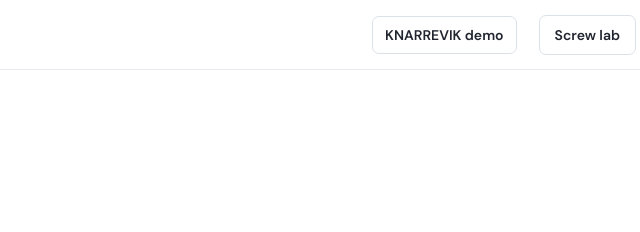
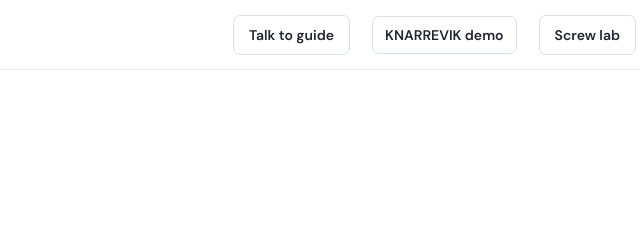
Before and after one commit to silasyeem/unfold, a website: page dist/engine.html in a window 1280 px wide. Shown: the top 232 px of the page, 427-1067 px from the left. Drawn offline with nearby package versions, Linux system fonts and the light colour scheme; no server answers.

Commit message:
Keep the voice entry visible before a guide opens

```diff
--- a/dist/engine-app.js
+++ b/dist/engine-app.js
@@ -14,7 +14,7 @@ let viewer,output=null,pdf=null,file=null,pdfHash=null,index=-1,progress=0,playi
 let copilot,manualRevision=0,currentView='whole';
 function humanAction(){manualRevision++;queueMicrotask(()=>copilot?.updateContext());}
 function voiceAvailable(){return Boolean(output)&&!choosingManual&&!conversionBusy&&!Object.values(intakeBusy).some(Boolean)&&!document.querySelector('dialog[open]');}
-function syncVoice(){const available=voiceAvailable();$('#copilot-toggle').hidden=!output||choosingManual;copilot?.refreshAvailability();if(!available&&copilot?.current)copilot.end();}
+function syncVoice(){const available=voiceAvailable();$('#copilot-toggle').hidden=false;copilot?.refreshAvailability();if(!available&&copilot?.current)copilot.end();}
 const guideScanner=mountGuideScanner({onOpen:()=>{playing=false;syncPlay();}});
 try{viewer=createGeneratedViewer($('#generated-scene'),label=>{$('#view-label').textContent=label;if(label.startsWith('Free'))currentView='free';});}catch{$('#empty-scene h2').textContent='3D is unavailable';$('#empty-scene p').textContent='Use a WebGL-capable browser to view generated parts. PDF conversion is still available.';}
 function status(message,{busy=false,error=false}={}){$('#conversion-status').textContent=message;$('.conversion-bar').classList.toggle('busy',busy);$('.conversion-bar').classList.toggle('error',error);}
--- a/dist/engine.html
+++ b/dist/engine.html
@@ -15,7 +15,7 @@
   <header class="topbar">
     <a class="brand" href="/engine.html" aria-label="Unfold home"><span class="brand-symbol" aria-hidden="true">◇</span> unfold</a>
     <div class="header-actions">
-      <button class="button" id="copilot-toggle" aria-expanded="false" aria-controls="copilot-panel" hidden>Talk to guide <span id="copilot-indicator" aria-live="polite"></span></button>
+      <button class="button" id="copilot-toggle" aria-expanded="false" aria-controls="copilot-panel">Talk to guide <span id="copilot-indicator" aria-live="polite"></span></button>
       <button class="button" id="copilot-quick-end" aria-label="End voice" hidden>End voice</button>
       <button class="button demo-button" type="button" data-knarrevik-demo disabled>KNARREVIK demo</button>
       <a class="button" href="/screws.html">Screw lab</a>
```
